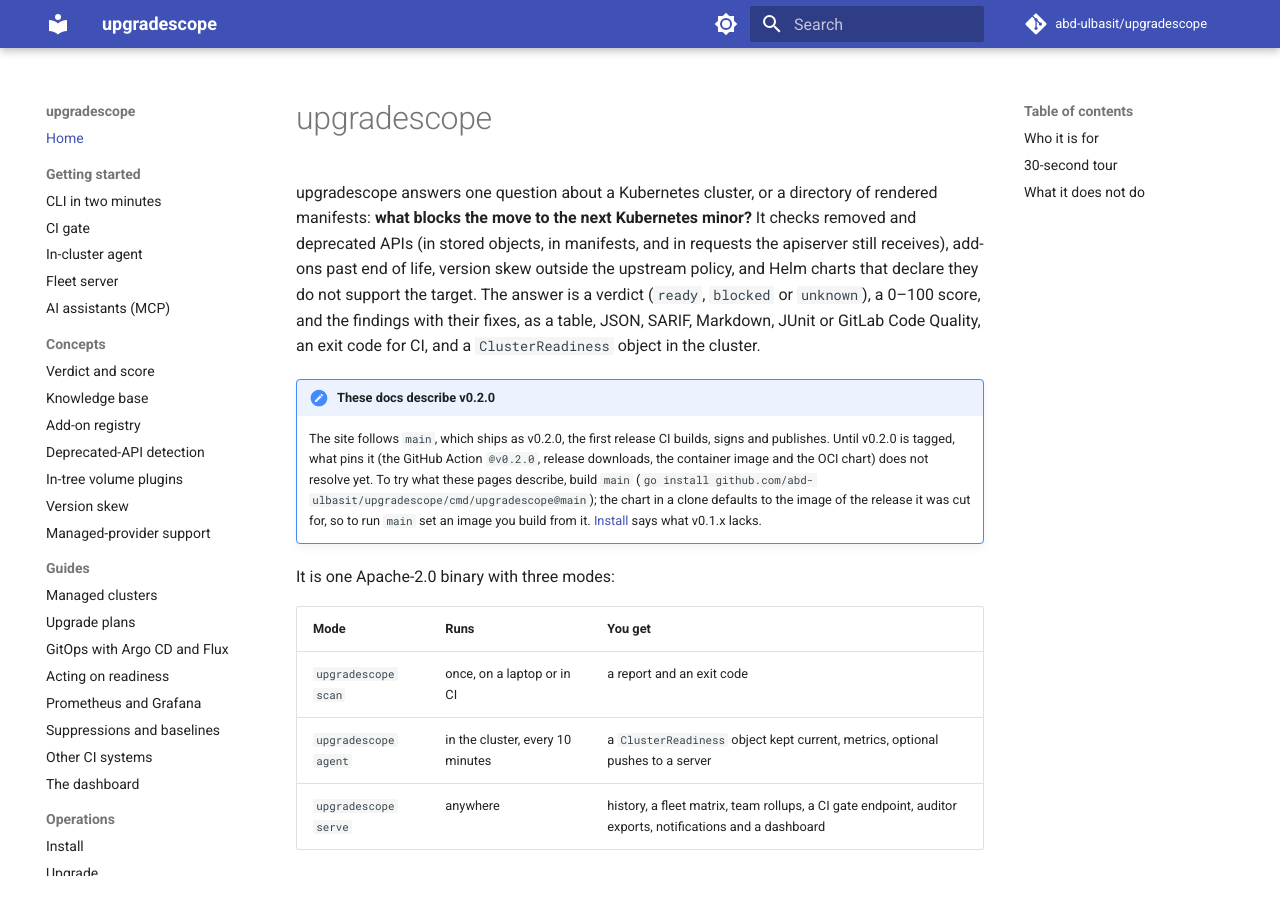
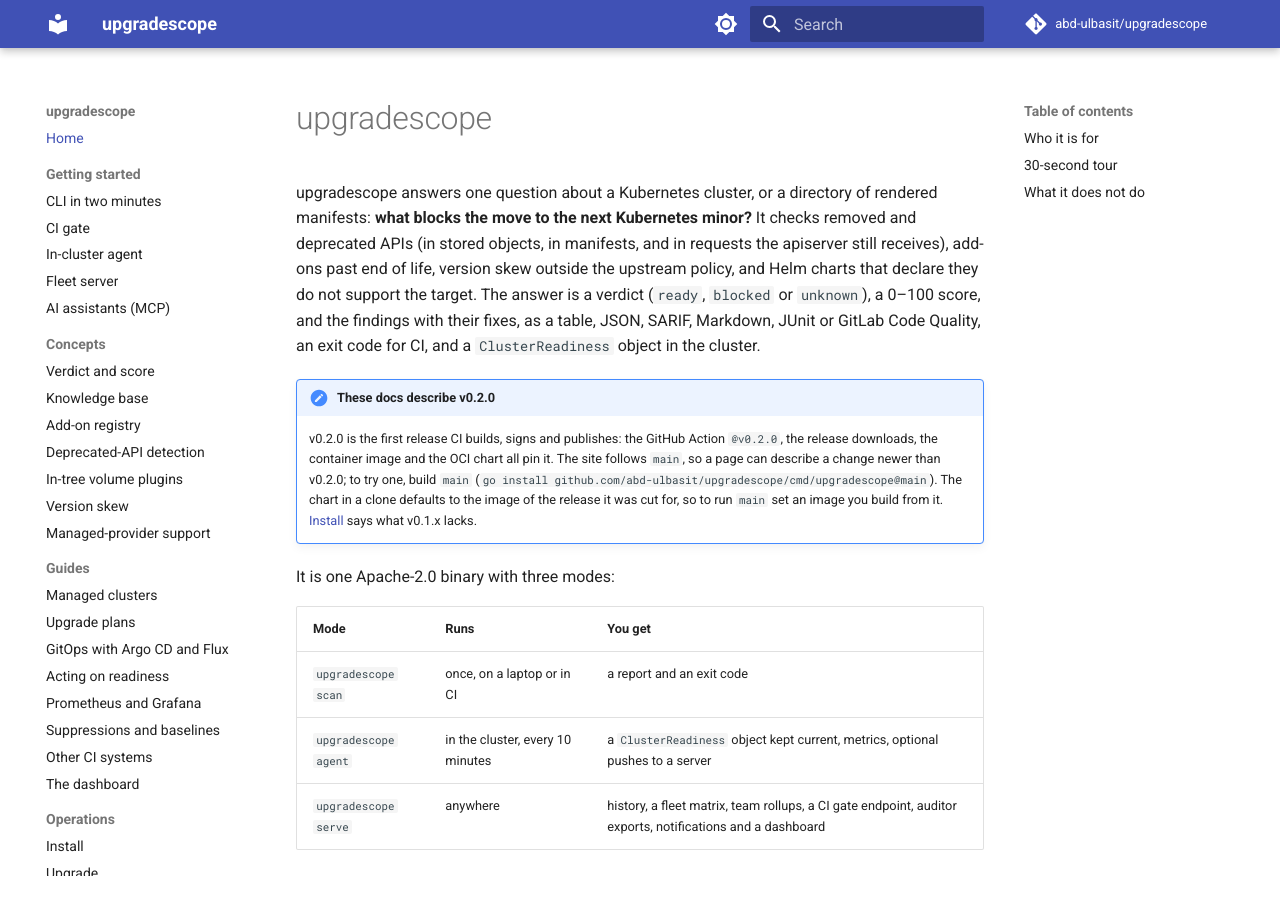
Before and after one commit to abd-ulbasit/upgradescope, an MkDocs documentation site: the page built from docs/index.md, in a window 1280 px wide and 900 px high. Built offline with MkDocs 1.6.1 and Material for MkDocs 9.7.7, drawn with Linux system fonts in a browser that asks for light colours; comment, search, counter and statistics services are not loaded.

Commit message:
docs: drop the pre-stable v0.2.0 hedges now that the release is the baseline
Refs #9, #127, #161

Co-Authored-By: Claude Fable 5 <noreply@anthropic.com>

```diff
--- a/docs/index.md
+++ b/docs/index.md
@@ -11,13 +11,12 @@ as a table, JSON, SARIF, Markdown, JUnit or GitLab Code Quality, an exit code fo
 `ClusterReadiness` object in the cluster.
 
 !!! note "These docs describe v0.2.0"
-    The site follows `main`, which ships as v0.2.0, the first release CI
-    builds, signs and publishes. Until v0.2.0 is tagged, what pins it (the
-    GitHub Action `@v0.2.0`, release downloads, the container image and the
-    OCI chart) does not resolve yet. To try what these pages describe,
-    build `main`
-    (`go install github.com/abd-ulbasit/upgradescope/cmd/upgradescope@main`);
-    the chart in a clone defaults to the image of the release it was cut
+    v0.2.0 is the first release CI builds, signs and publishes: the GitHub
+    Action `@v0.2.0`, the release downloads, the container image and the OCI
+    chart all pin it. The site follows `main`, so a page can describe a
+    change newer than v0.2.0; to try one, build `main`
+    (`go install github.com/abd-ulbasit/upgradescope/cmd/upgradescope@main`).
+    The chart in a clone defaults to the image of the release it was cut
     for, so to run `main` set an image you build from it.
     [Install](operations/install.md) says what v0.1.x lacks.
 
```
Also changed, not shown: README.md (+1 -1 lines), action/README.md (+2 -3 lines), docs/getting-started/in-cluster.md (+4 -4 lines), docs/guides/other-ci.md (+3 -5 lines), docs/operations/install.md (+6 -6 lines), 1 other file.
